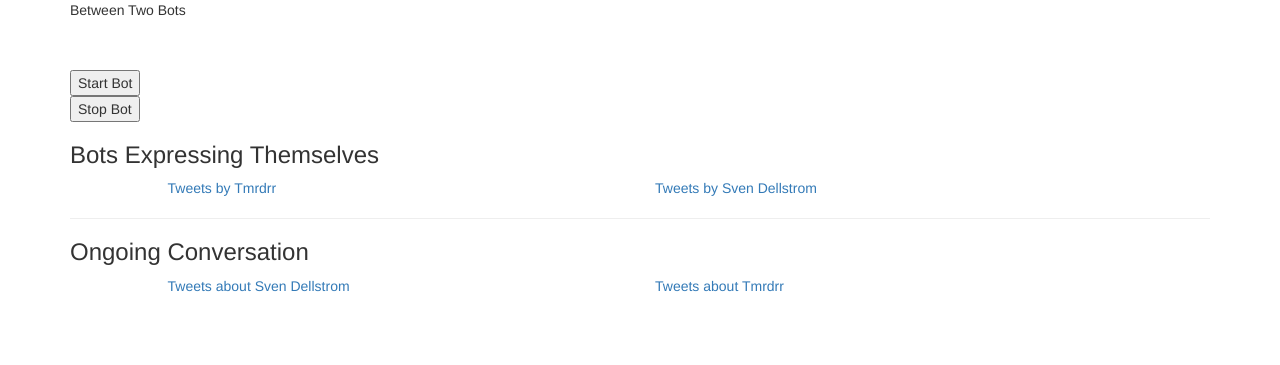
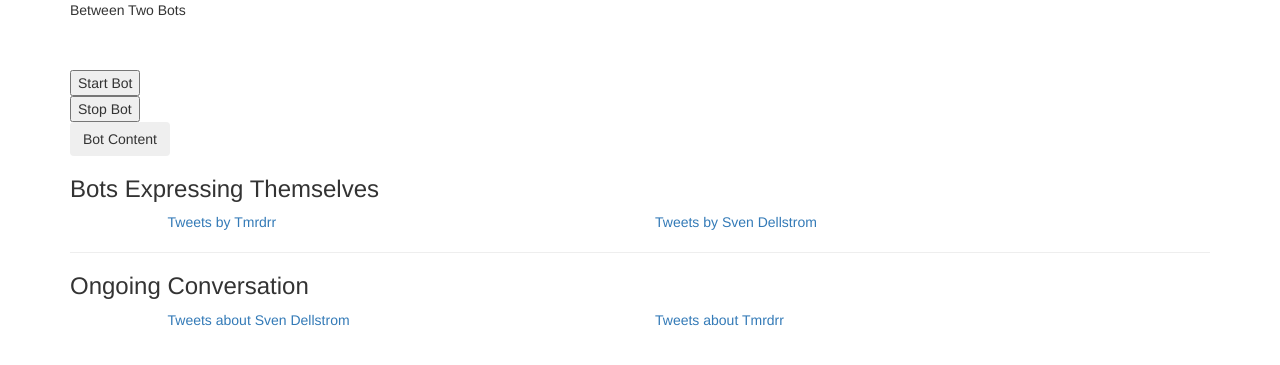
Before and after one commit to tmrdr/mrdrbotsite, a Django app: page / in a window 1280 px wide. Shown: the part 51-416 px from the top of the page. Run offline with Django 3.2, Linux system fonts and the light colour scheme; data that the repository does not hold is empty; some libraries are stand-ins or nearby versions.

Commit message:
change sorces available

```diff
--- a/botfood.txt
+++ b/botfood.txt
@@ -1,5 +1,4 @@
-
-CHAPTER ONE.
+seed
 
 THE BUTTERFLY'S BALL AND THE GRASSHOPPER'S FEAST.
 
--- a/mrdrbot/templates/mrdrbot/index.html
+++ b/mrdrbot/templates/mrdrbot/index.html
@@ -19,6 +19,18 @@
   {% csrf_token %}
     <input type="submit" name="stopBot" value="Stop Bot">
 </form>
+
+<div class="dropdown">
+  <button class="btn btn-secondary dropdown-toggle" type="button" id="dropdownMenuButton" data-toggle="dropdown" aria-haspopup="true" aria-expanded="false">
+    Bot Content
+  </button>
+  <div class="dropdown-menu" aria-labelledby="dropdownMenuButton">
+    {% for textfood in textfoods %}
+      <a class="dropdown-item" href="/update?content={{textfood.name}}" value="{{textfood.name}}">{{textfood.name}}</a>
+      <br>
+    {% endfor %}
+  </div>
+</div>
 
 <h3>Bots Expressing Themselves</h3>
 <div class="row">
--- a/mrdrbot/urls.py
+++ b/mrdrbot/urls.py
@@ -5,5 +5,6 @@ urlpatterns = [
   url(r'^$', views.index, name="index"),
   url(r'^startbot$', views.startbot, name="startbot"),
   url(r'^stopbot$', views.stopbot, name="stopbot"),
-  url(r'^about$', views.about, name="about")
+  url(r'^about$', views.about, name="about"),
+  url(r'^update$', views.update, name="update")
 ]
--- a/mrdrbot/views.py
+++ b/mrdrbot/views.py
@@ -2,11 +2,15 @@ from django.shortcuts import render, redirect
 import subprocess
 import sys
 import mrdrbot.singleton
+from .models import TextFood
 
 
 # Create your views here.
 def index(request):
-    return render(request, 'mrdrbot/index.html')
+    context = {
+        "textfoods": TextFood.objects.values('id', 'name')
+    }
+    return render(request, 'mrdrbot/index.html', context)
 
 
 def startbot(reqest):
@@ -18,5 +22,26 @@ def stopbot(request):
     mrdrbot.singleton.proc.kill()
     return redirect('index')
 
+def update(request):
+    request.GET['content']
+    print("This is user selection: ", request.GET['content'])
+
+    with open('botfood.txt', 'r') as botfood:
+        first_line = botfood.readline().rstrip()
+        whole_text = botfood.read()
+        print("This is current botfood.txt: ", first_line)
+
+    TextFood.objects.filter(name=first_line).update(food = whole_text)
+
+    to_be_loaded = TextFood.objects.filter(name = request.GET['content'])
+
+    for loaded in to_be_loaded:
+        freshBotFood = loaded.food
+
+    with open('botfood.txt', 'w') as botfood:
+        botfood.write(freshBotFood)
+
+    return redirect('index')
+
 def about(request):
     return render(request, 'mrdrbot/about.html')
```
